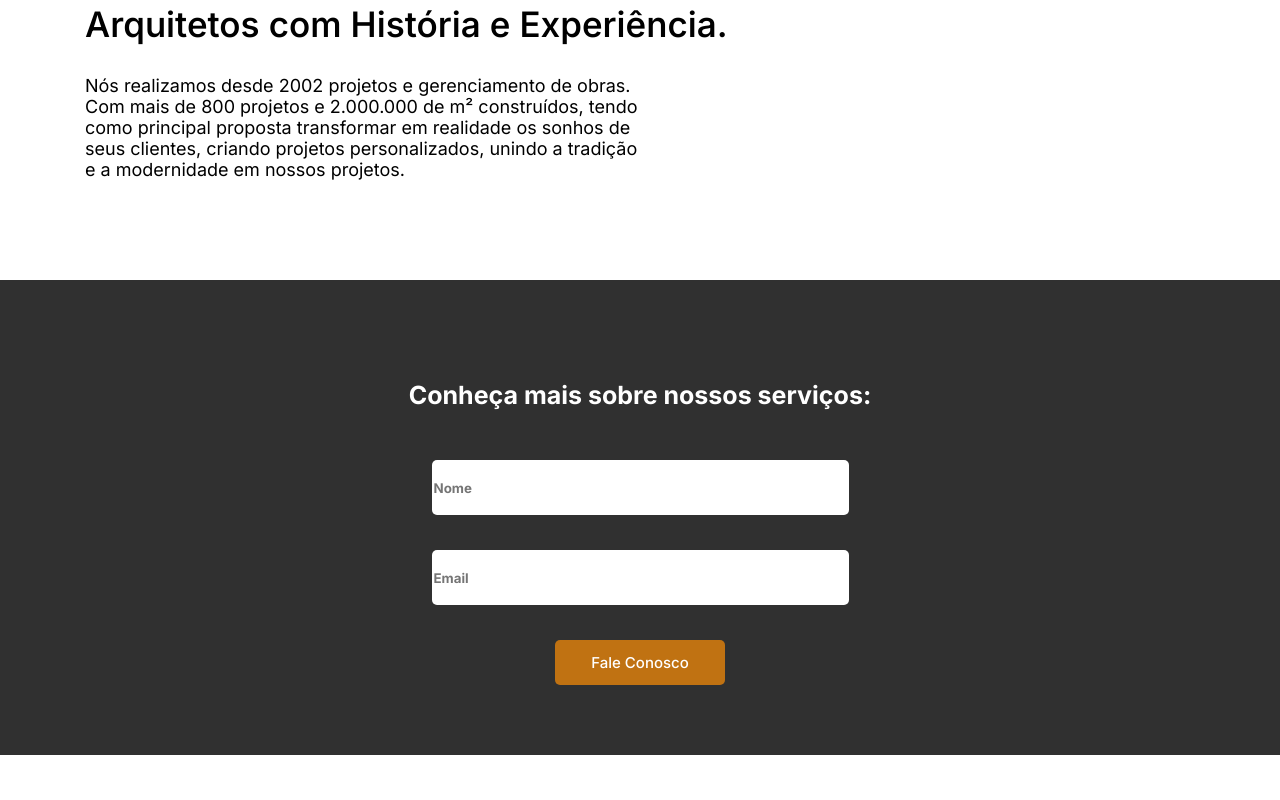
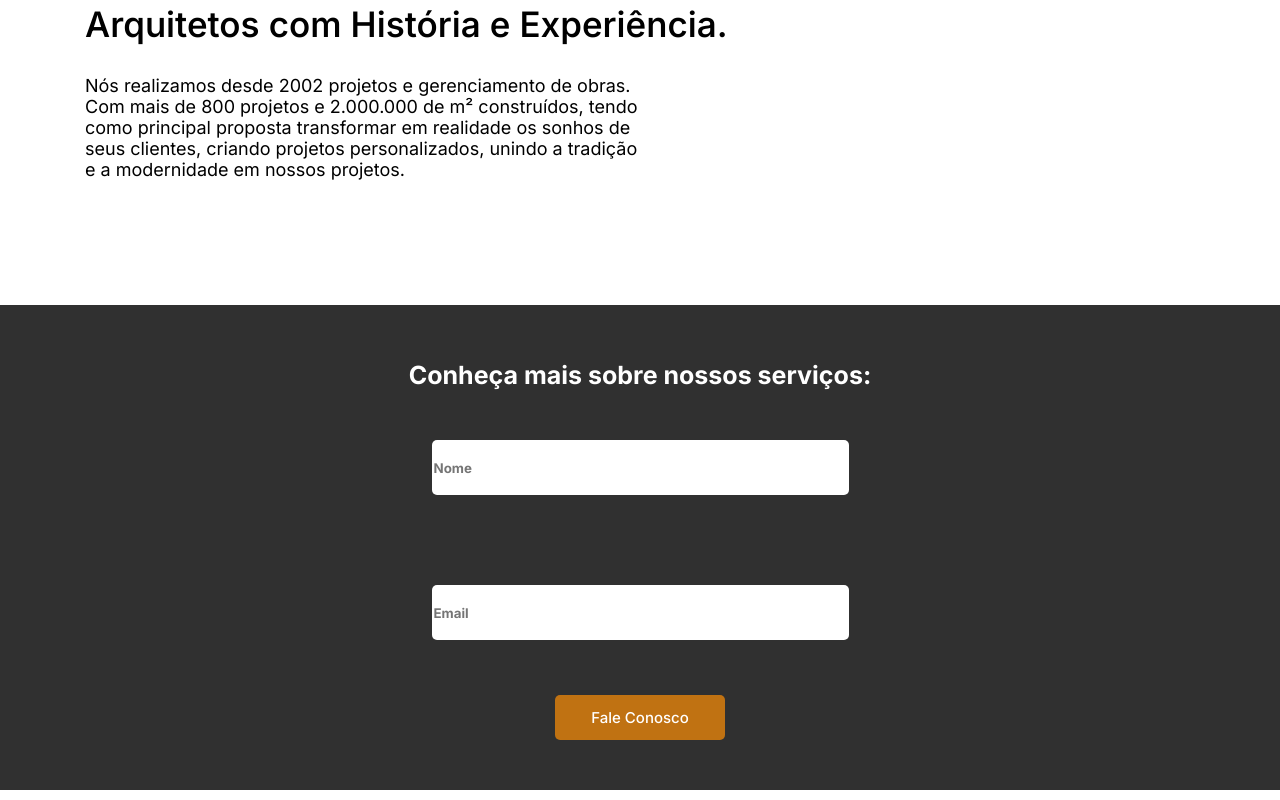
Before and after one commit to Glssv/projeto-arquitetura, a plain HTML site: page index.html in a window 1280 px wide. Shown: the part 810-1610 px from the top of the page. Before the commit the page ends 1565 px from the top, so only its background shows below. Drawn offline with Linux system fonts and the light colour scheme.

Commit message:
projeto arquitetura

```diff
--- a/index.html
+++ b/index.html
@@ -34,8 +34,8 @@
     <div id="formulario">
         <h1 class="tituloFormulario">Conheça mais sobre nossos serviços:</h1>
         <form action="https://api.sheetmonkey.io/form/6ETa4gTQ747uGjvjqgFisb" method="post">
-            <input type="text" placeholder="Nome" name="Name" required>
-            <input type="text" placeholder="Email" name="Email" required>
+            <input type="text" placeholder="Nome" name="Name" required> <br>
+            <input type="text" placeholder="Email" name="Email" required><br>
             <button type="submit">Fale Conosco</button>
         </form>
     </div>
--- a/style.css
+++ b/style.css
@@ -56,7 +56,7 @@
 #formulario{
     background-color: #303030;
     text-align: center;
-    padding: 20px;
+    margin: 10px auto;
 }
 .tituloFormulario{
     font-size: 25px;
```
